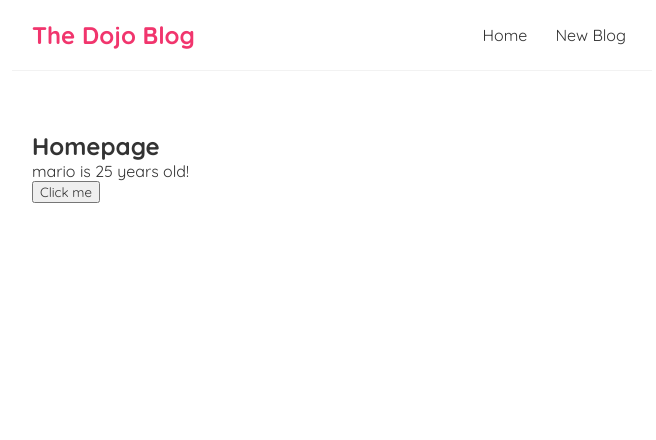
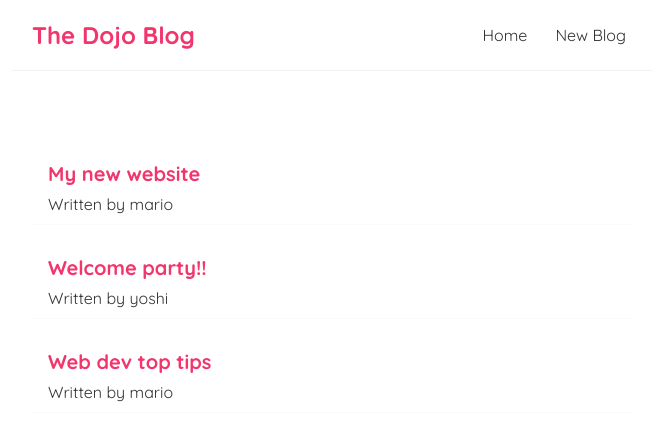
Before and after one commit to Alun-Price/dojo-blog, a React (Create React App) app: page / in a window 1280 px wide. Shown: the top 440 px of the page, without its empty margins (308-964 px from the left). Built offline with nearby package versions, Linux system fonts and the light colour scheme.

Commit message:
added blog preview to Home component; added styling for blog preview

```diff
--- a/src/Home.js
+++ b/src/Home.js
@@ -2,21 +2,30 @@
 
 const Home = () => {
   //let name = "mario";
-  const [name, setName] = useState("mario");
-  const [age, setAge] = useState(25);
-
-  const handleClick = () => {
-    setName("luigi");
-    setAge(30);
-  };
+  const [blogs, setBlogs] = useState([
+    { title: "My new website", body: "lorem ipsum...", author: "mario", id: 1 },
+    {
+      title: "Welcome party!!",
+      body: "lorem ipsum...",
+      author: "yoshi",
+      id: 2,
+    },
+    {
+      title: "Web dev top tips",
+      body: "lorem ipsum...",
+      author: "mario",
+      id: 3,
+    },
+  ]);
 
   return (
     <div className="home">
-      <h2>Homepage</h2>
-      <p>
-        {name} is {age} years old!
-      </p>
-      <button onClick={handleClick}>Click me</button>
+      {blogs.map((blog) => (
+        <div className="blog-preview" key={blog.id}>
+          <h2>{blog.title}</h2>
+          <p>Written by {blog.author}</p>
+        </div>
+      ))}
     </div>
   );
 };
--- a/src/index.css
+++ b/src/index.css
@@ -33,3 +33,20 @@
   margin: 40px auto;
   padding: 20px;
 }
+
+/* blog previews / list */
+.blog-preview {
+  padding: 10px 16px;
+  margin: 20px 0;
+  border-bottom: 1px solid #fafafa;
+}
+
+.blog-preview:hover {
+  box-shadow: 1px 3px 5px rgba(0, 0, 0, 0.1);
+}
+
+.blog-preview h2 {
+  font-size: 20px;
+  color: #f1356d;
+  margin-bottom: 8px;
+}
```
